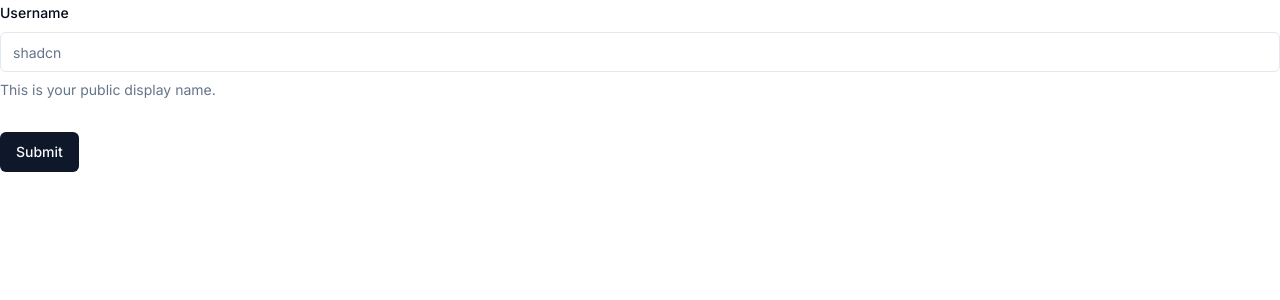
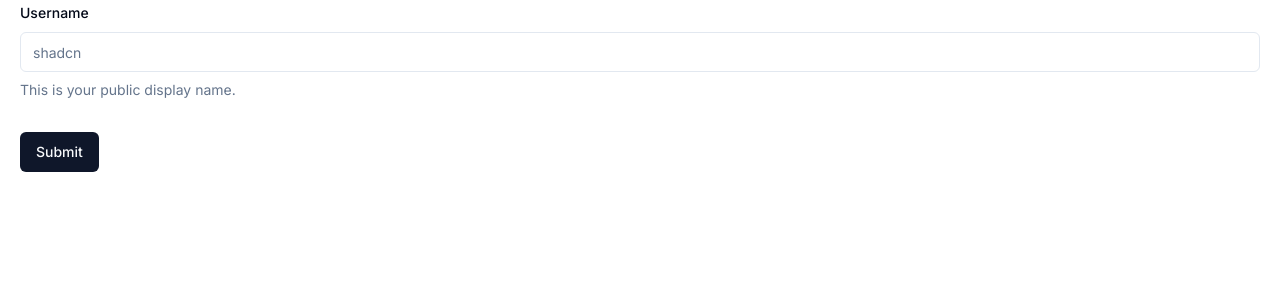
Before and after one commit to NiallEccles/quick-cv, a Next.js app: page /create in a window 1280 px wide. Shown: the top 300 px of the page. Built offline with nearby package versions, Linux system fonts and the light colour scheme.

Commit message:
Add padding

```diff
--- a/src/components/organisms/form.tsx
+++ b/src/components/organisms/form.tsx
@@ -34,7 +34,7 @@ export default function FormContainer() {
   }
 
   return (<Form {...form}>
-        <form onSubmit={form.handleSubmit(onSubmit)} className="space-y-8">
+        <form onSubmit={form.handleSubmit(onSubmit)} className="space-y-8 px-5">
             <FormField
                 control={form.control}
                 name="username"
```
